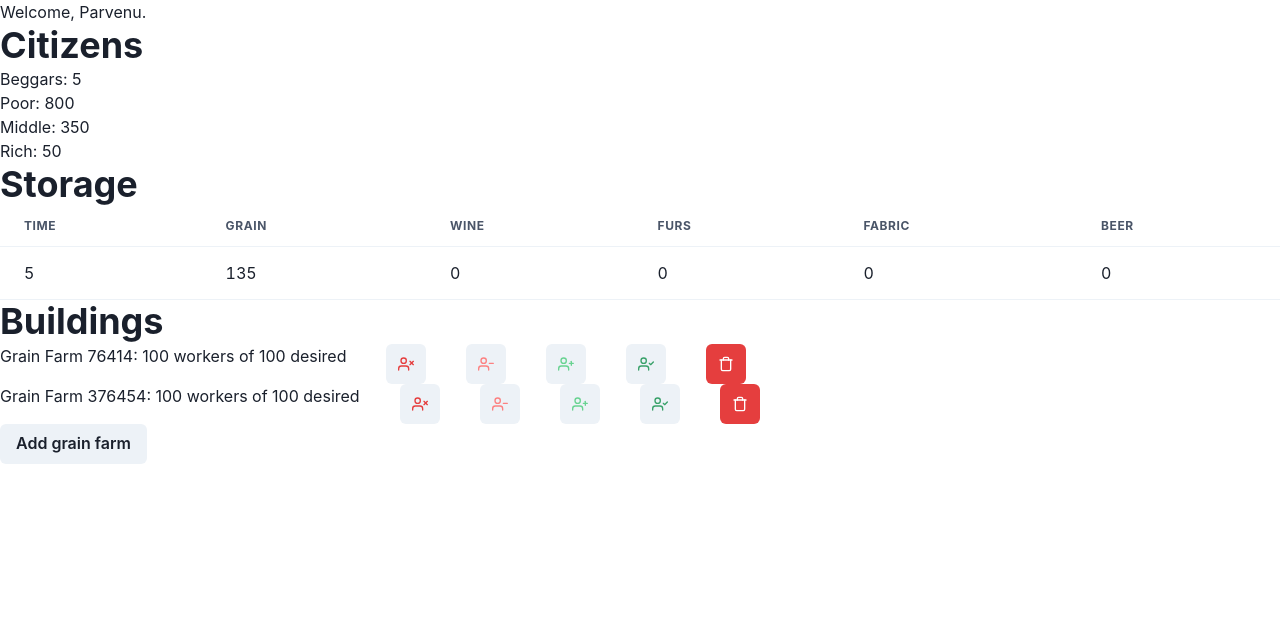
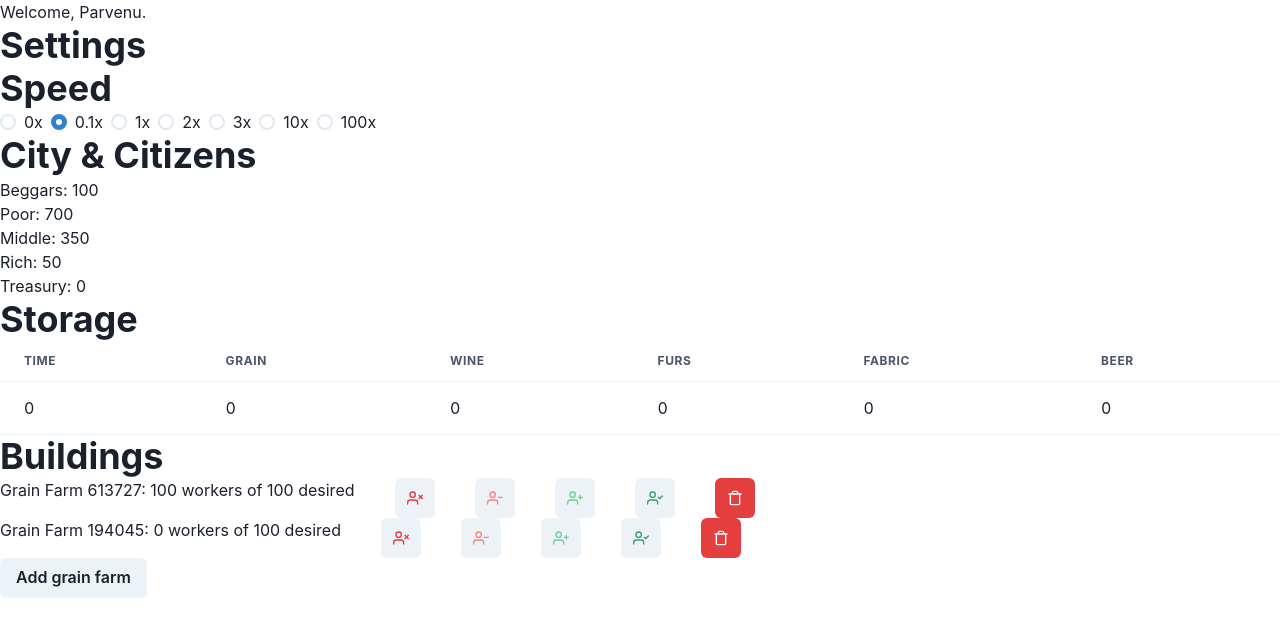
Before and after one commit to mkraenz/teaparty, a React (Vite) app in the folder apps/parvenu/: page / in a window 1280 px wide. Shown: the top 636 px of the page. Built offline with nearby package versions, Linux system fonts and the light colour scheme.

Commit message:
feat(parvenu): set gamespeed

```diff
--- a/apps/parvenu/src/app/App.tsx
+++ b/apps/parvenu/src/app/App.tsx
@@ -1,9 +1,12 @@
 import {
   Button,
+  HStack,
   Heading,
   IconButton,
   List,
   ListItem,
+  Radio,
+  RadioGroup,
   Table,
   Tbody,
   Td,
@@ -11,7 +14,7 @@ import {
   Thead,
   Tr,
 } from '@chakra-ui/react';
-import { useEffect, useState } from 'react';
+import { useEffect, useRef, useState } from 'react';
 import {
   FiTrash,
   FiUserCheck,
@@ -23,30 +26,50 @@ import { GrainFarm } from '../domain/buildings/grain-farm';
 import { builder } from '../domain/main';
 import { Workforce } from '../domain/workforce';
 
-const map = builder();
-
 export const App = () => {
   const [time, setTime] = useState(0);
+  const mapRef = useRef(builder());
+  const [gamespeed, setGamespeed] = useState(0.1); // 0 = paused, 0.1, 1 = 1 day per second, 2, 3, 10
   useEffect(() => {
-    const interval = setInterval(() => {
-      setTime((prev) => prev + 1);
-      map.city.passDay();
-    }, 1000);
-    return () => clearInterval(interval);
-  });
-  const wares = map.storage.wares;
-  const city = map.city;
+    const interval =
+      gamespeed === 0
+        ? 0
+        : window.setInterval(() => {
+            setTime((prev) => prev + 1);
+            mapRef.current.city.passDay();
+          }, 1000 / gamespeed);
+    return () => window.clearInterval(interval);
+  }, [gamespeed]);
+  const wares = mapRef.current.storage.wares;
+  const city = mapRef.current.city;
   const buildings = city.buildingsList;
   const citizens = city.citizens;
   return (
     <div>
       <h1>Welcome, Parvenu.</h1>
-      <Heading as="h2">Citizens</Heading>
+      <Heading as="h2">Settings</Heading>
+      <Heading as={'h3'}>Speed</Heading>
+      <RadioGroup
+        onChange={(x) => setGamespeed(parseFloat(x))}
+        value={gamespeed.toString()}
+      >
+        <HStack>
+          <Radio value={'0'}>0x</Radio>
+          <Radio value={'0.1'}>0.1x</Radio>
+          <Radio value={'1'}>1x</Radio>
+          <Radio value={'2'}>2x</Radio>
+          <Radio value={'3'}>3x</Radio>
+          <Radio value={'10'}>10x</Radio>
+          <Radio value={'100'}>100x</Radio>
+        </HStack>
+      </RadioGroup>
+      <Heading as="h2">City & Citizens</Heading>
       <List>
         <ListItem>Beggars: {citizens.beggars}</ListItem>
         <ListItem>Poor: {citizens.poor}</ListItem>
         <ListItem>Middle: {citizens.middle}</ListItem>
         <ListItem>Rich: {citizens.rich}</ListItem>
+        <ListItem>Treasury: {city.treasury.balance}</ListItem>
       </List>
       <Heading as="h2">Storage</Heading>
       <Table>
@@ -74,7 +97,7 @@ export const App = () => {
       <Heading as="h2">Buildings</Heading>
       <List>
         {buildings.map((building) => (
-          <ListItem display={'flex'} gap={10}>
+          <ListItem display={'flex'} gap={10} key={building.id}>
             Grain Farm {building.idNumber}:{' '}
             {(building as GrainFarm).workforce.workers} workers of{' '}
             {(building as GrainFarm).desiredWorkers} desired
@@ -114,7 +137,6 @@ export const App = () => {
 
       <Button
         onClick={() => {
-          const city = map.city;
           const farm = new GrainFarm({
             cityTreasury: city.treasury,
             owner: 'city',
@@ -126,7 +148,7 @@ export const App = () => {
               workers: 0,
             }),
           });
-          map.city.build(farm);
+          city.build(farm);
         }}
       >
         Add grain farm
--- a/apps/parvenu/src/domain/buildings/grain-farm.ts
+++ b/apps/parvenu/src/domain/buildings/grain-farm.ts
@@ -6,7 +6,7 @@ import { Building } from './building';
 
 export class GrainFarm extends Building {
   type = 'grain-farm';
-  upkeepCost = 500;
+  readonly upkeepCost = 500;
   private readonly wagePerWorkerPerDay = 10;
   private needs: Need[] = [];
   private products: Product[] = [{ ware: 'grain', amount: 16 }];
@@ -87,7 +87,7 @@ export class GrainFarm extends Building {
   }
 
   setDesiredWorkers(amount: number) {
-    this.desiredWorkers = amount;
+    this.desiredWorkers = Math.min(amount, this.workforce.maxWorkers);
     const tooManyWorkers = this.desiredWorkers < this.workforce.workers;
     if (tooManyWorkers) this.fireWorkers();
   }
--- a/apps/parvenu/src/domain/treasury.ts
+++ b/apps/parvenu/src/domain/treasury.ts
@@ -5,15 +5,19 @@ export class InsufficientFundsError extends Error {
 }
 
 export class Treasury {
-  private balance = 0;
+  private _balance = 0;
+
+  get balance() {
+    return this._balance;
+  }
 
   take(amount: number) {
-    if (this.balance < amount) throw new InsufficientFundsError();
+    if (this._balance < amount) throw new InsufficientFundsError();
 
-    this.balance -= amount;
+    this._balance -= amount;
   }
 
   give(amount: number) {
-    this.balance += amount;
+    this._balance += amount;
   }
 }
```
